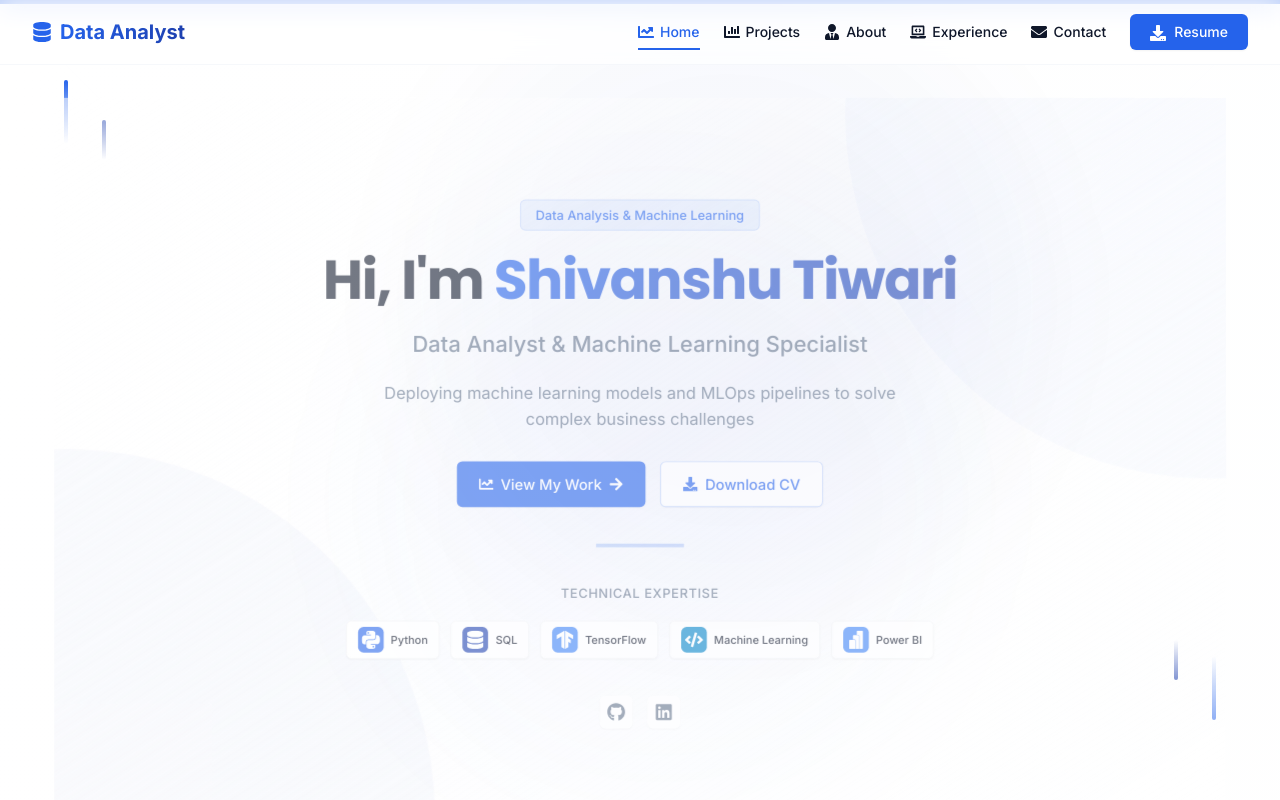
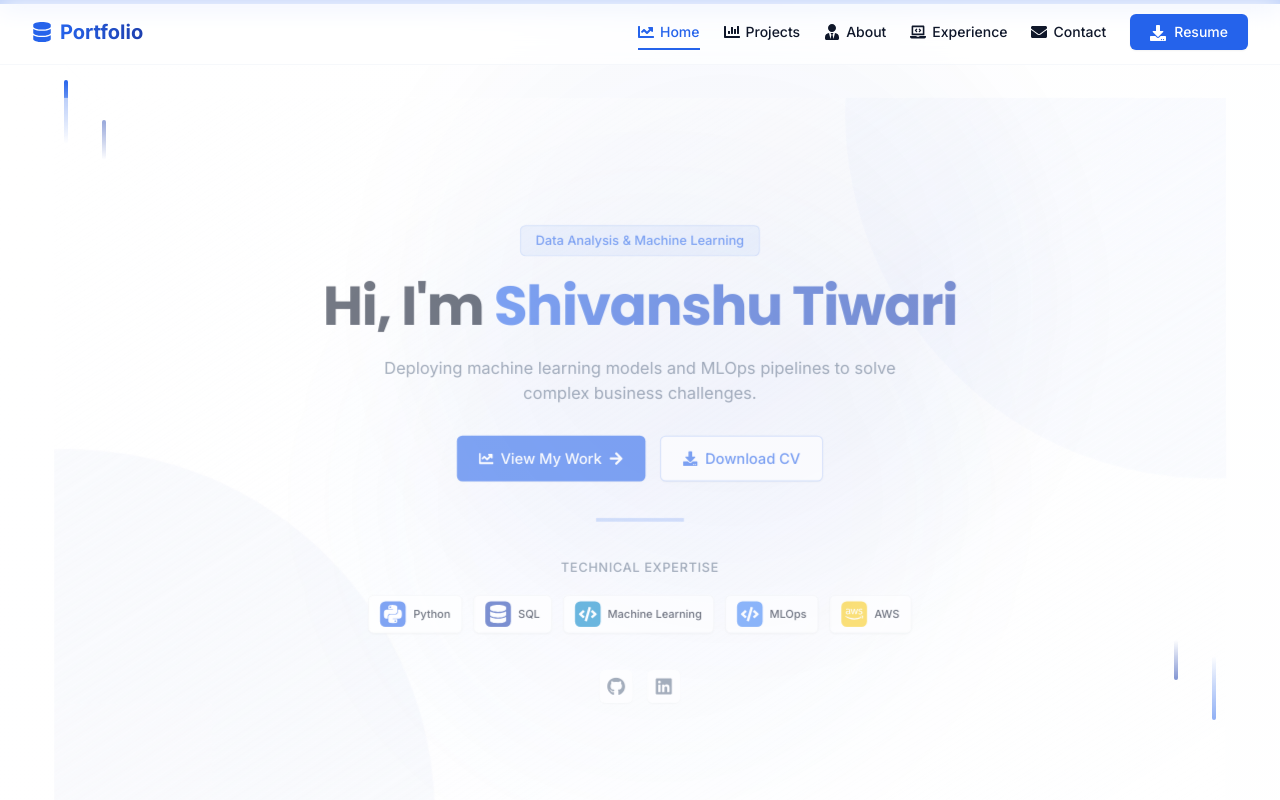
Before and after one commit to tirshiva/Analyst-Portfolio, a React (Vite) app: page / in a window 1280 px wide. Shown: the top 800 px of the page. Built offline with nearby package versions, Linux system fonts and the light colour scheme.

Commit message:
Webpage update

```diff
--- a/src/components/DynamicBackground.jsx
+++ b/src/components/DynamicBackground.jsx
@@ -107,14 +107,14 @@ const DynamicBackground = ({ section }) => {
       });
 
       // Draw connections
-      drawConnections();
+      // drawConnections(); // <-- Remove or comment out this line
 
       animationFrameId = requestAnimationFrame(animate);
     };
 
     // Initialize
     resizeCanvas();
-    initParticles();
+    // initParticles();
     animate();
 
     // Handle resize
--- a/src/components/Hero.jsx
+++ b/src/components/Hero.jsx
@@ -1,6 +1,6 @@
 import { motion } from 'framer-motion';
-import { FaGithub, FaLinkedin, FaDownload, FaChartLine, FaDatabase, FaArrowRight, FaCode } from 'react-icons/fa';
-import { SiPython, SiTensorflow, SiPowerbi } from 'react-icons/si';
+import { FaGithub, FaLinkedin, FaDownload, FaChartLine, FaDatabase, FaArrowRight, FaCode, FaAws } from 'react-icons/fa';
+import { SiPython } from 'react-icons/si';
 
 const Hero = () => {
   const handleResumeDownload = () => {
@@ -68,18 +68,18 @@ const Hero = () => {
               Hi, I'm <span className="bg-gradient-to-r from-supply-primary to-supply-secondary bg-clip-text text-transparent">Shivanshu Tiwari</span>
             </motion.h1>
 
-            <motion.p
+            {/* <motion.p
               className="text-lg sm:text-xl md:text-2xl text-supply-gray mb-4 sm:mb-6 font-medium"
               variants={itemVariants}
             >
               Data Analyst & Machine Learning Specialist
-            </motion.p>
+            </motion.p> */}
 
             <motion.p
               className="text-supply-gray mb-6 sm:mb-8 text-base sm:text-lg leading-relaxed mx-auto px-4 sm:px-6 md:px-8 max-w-full sm:max-w-2xl"
               variants={itemVariants}
             >
-              Deploying machine learning models and MLOps pipelines to solve complex business challenges
+              Deploying machine learning models and MLOps pipelines to solve complex business challenges.
             </motion.p>
 
             <motion.div
@@ -114,9 +114,9 @@ const Hero = () => {
                 {[
                   { icon: <SiPython className="w-4 h-4 sm:w-5 sm:h-5" />, label: "Python", color: "bg-supply-primary" },
                   { icon: <FaDatabase className="w-4 h-4 sm:w-5 sm:h-5" />, label: "SQL", color: "bg-supply-secondary" },
-                  { icon: <SiTensorflow className="w-4 h-4 sm:w-5 sm:h-5" />, label: "TensorFlow", color: "bg-supply-accent" },
                   { icon: <FaCode className="w-4 h-4 sm:w-5 sm:h-5" />, label: "Machine Learning", color: "bg-supply-highlight" },
-                  { icon: <SiPowerbi className="w-4 h-4 sm:w-5 sm:h-5" />, label: "Power BI", color: "bg-supply-accent" },
+                  { icon: <FaCode className="w-4 h-4 sm:w-5 sm:h-5" />, label: "MLOps", color: "bg-supply-accent" },
+                  { icon: <FaAws className="w-4 h-4 sm:w-5 sm:h-5" />, label: "AWS", color: "bg-yellow-400" },
                 ].map((tech, index) => (
                   <motion.div
                     key={index}
--- a/src/components/Navbar.jsx
+++ b/src/components/Navbar.jsx
@@ -108,7 +108,7 @@ const Navbar = () => {
           >
             <FaDatabase className="mr-1.5 sm:mr-2 text-supply-primary w-4 h-4 sm:w-5 sm:h-5" />
             <span className="bg-gradient-to-r from-supply-primary to-supply-secondary bg-clip-text text-transparent">
-              Data Analyst
+              Portfolio
             </span>
           </motion.button>
 
--- a/src/components/Projects.jsx
+++ b/src/components/Projects.jsx
@@ -81,7 +81,7 @@ const Projects = () => (
           Looking for more examples of my work? Check out my GitHub repository for additional projects.
         </p>
         <motion.a
-          href="https://github.com/Shivanshu2407"
+          href="https://github.com/tirshiva"
           target="_blank"
           rel="noopener noreferrer"
           whileHover={{ scale: 1.05 }}
```
